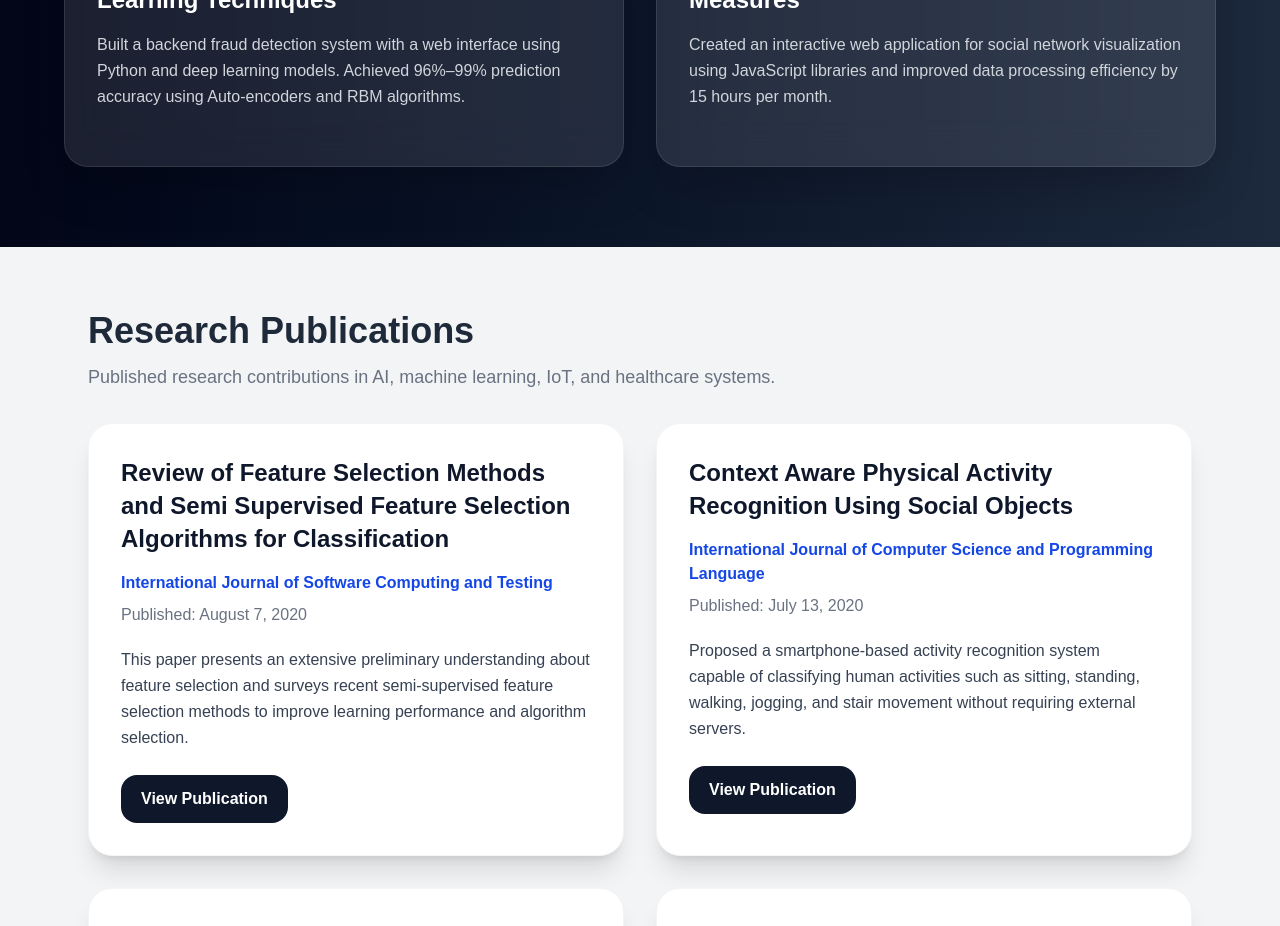
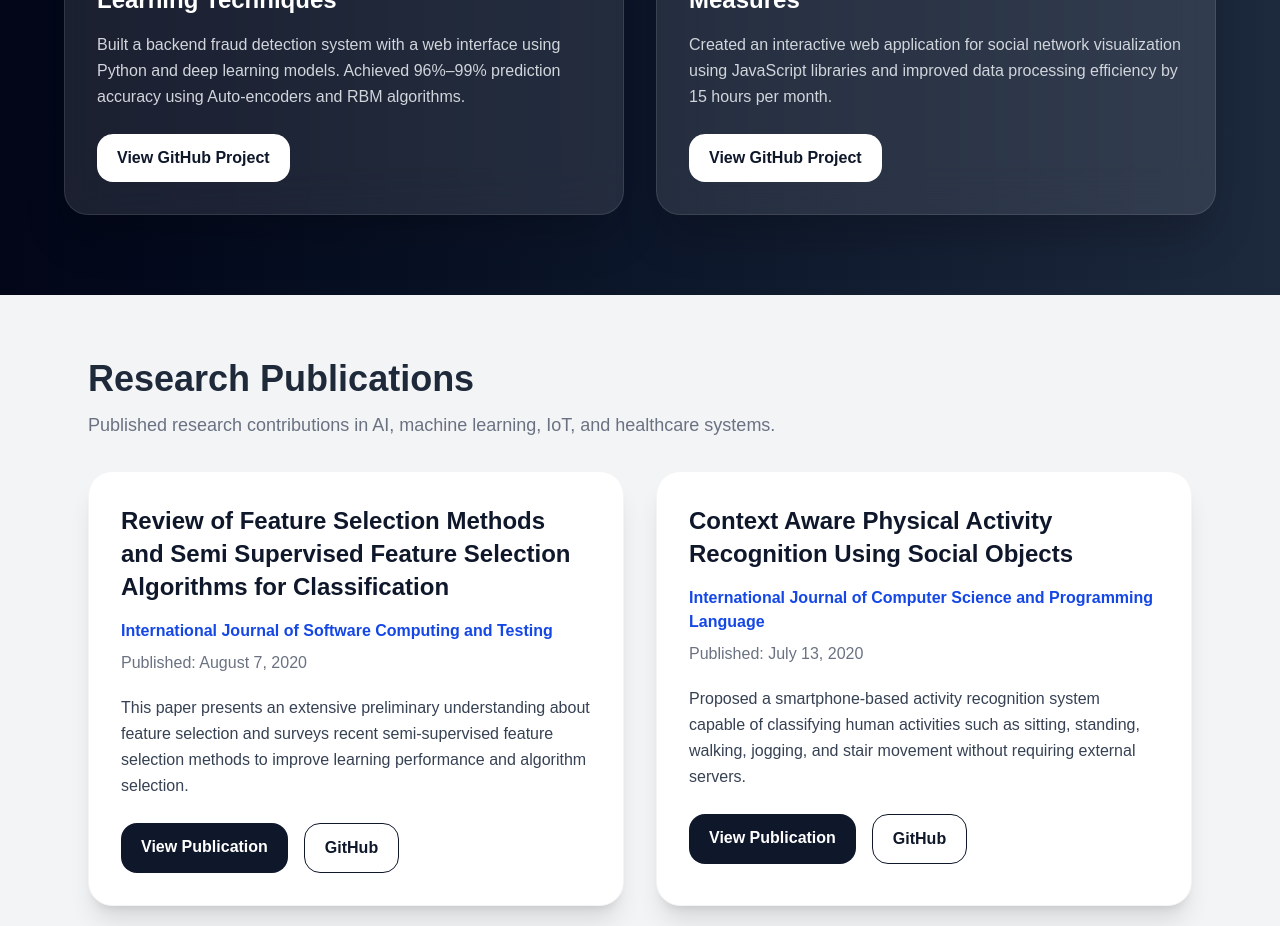
Before and after one commit to SuvarnaAdityan/suvarna-portfolio-, a Next.js app: page / in a window 1280 px wide. Shown: the part 2920-3846 px from the top of the page. Built offline with nearby package versions, Linux system fonts and the light colour scheme.

Commit message:
Added GitHub links for projects and publications

```diff
--- a/app/page.js
+++ b/app/page.js
@@ -47,20 +47,22 @@ export default function SuvarnaPortfolio() {
         "Provided qualification support for memory chips using PINE and RDX boards.",
         "Reduced failure rates by 15% through detailed testing and analysis."
       ]
-    }
+    },
   ];
 
   const projects = [
     {
       title: "Credit Card Fraud Detection using Deep Learning Techniques",
       description:
-        "Built a backend fraud detection system with a web interface using Python and deep learning models. Achieved 96%–99% prediction accuracy using Auto-encoders and RBM algorithms."
+        "Built a backend fraud detection system with a web interface using Python and deep learning models. Achieved 96%–99% prediction accuracy using Auto-encoders and RBM algorithms.",
+        github: "https://github.com/SuvarnaAdityan/credit-card-fraud-detection",
     },
     {
       title: "Social Network Analysis Using Centrality Measures",
       description:
-        "Created an interactive web application for social network visualization using JavaScript libraries and improved data processing efficiency by 15 hours per month."
-    }
+        "Created an interactive web application for social network visualization using JavaScript libraries and improved data processing efficiency by 15 hours per month.",
+      github: "https://github.com/SuvarnaAdityan/social-network-analysis-centrality",
+    },
   ];
 
   const publications = [
@@ -70,6 +72,8 @@ export default function SuvarnaPortfolio() {
     journal: "International Journal of Software Computing and Testing",
     date: "August 7, 2020",
     url: "https://computers.journalspub.info/index.php?journal=JSCT&page=article&op=view&path%5B%5D=598",
+    github:
+      "https://github.com/SuvarnaAdityan/semi-supervised-feature-selection",
     description:
       "This paper presents an extensive preliminary understanding about feature selection and surveys recent semi-supervised feature selection methods to improve learning performance and algorithm selection.",
   },
@@ -78,6 +82,7 @@ export default function SuvarnaPortfolio() {
     journal: "International Journal of Computer Science and Programming Language",
     date: "July 13, 2020",
     url: "https://www.journalspub.com",
+    github: "https://github.com/SuvarnaAdityan/physical-activity-recognition-smartphone",
     description:
       "Proposed a smartphone-based activity recognition system capable of classifying human activities such as sitting, standing, walking, jogging, and stair movement without requiring external servers.",
   },
@@ -87,6 +92,7 @@ export default function SuvarnaPortfolio() {
       "International Journal of Scientific Research in Science, Engineering and Technology",
     date: "June 11, 2020",
     url: "https://ijsrset.com/IJSRSET207380",
+    github: "https://github.com/SuvarnaAdityan/credit-card-fraud-federated-learning",
     description:
       "Implemented Autoencoder and Restricted Boltzmann Machine algorithms within a federated learning framework to identify and predict fraudulent credit card users.",
   },
@@ -96,6 +102,7 @@ export default function SuvarnaPortfolio() {
       "International Journal of Scientific Research in Computer Science, Engineering and Information Technology",
     date: "March 31, 2018",
     url: "https://ijsrcseit.com/CSEIT1833436",
+    github: "https://github.com/SuvarnaAdityan/critical-care-monitoring-iot",
     description:
       "Designed a smart healthcare monitoring architecture using IoT to evaluate patient criticality, prioritize emergency data, and support caregivers and healthcare professionals with real-time monitoring.",
   },
@@ -336,6 +343,14 @@ export default function SuvarnaPortfolio() {
                 <p className="text-gray-300 leading-relaxed mb-6">
                   {project.description}
                 </p>
+                <a
+                href={project.github}
+                target="_blank"
+                rel="noopener noreferrer"
+                className="inline-block bg-white text-slate-900 px-5 py-3 rounded-2xl font-semibold hover:scale-105 transition"
+                >
+                  View GitHub Project
+                </a>
 
 
               </div>
@@ -377,6 +392,7 @@ export default function SuvarnaPortfolio() {
                 {publication.description}
               </p>
 
+              <div className="flex flex-wrap gap-4">
                 <a
                  href={publication.url}
                  target="_blank"
@@ -385,6 +401,16 @@ export default function SuvarnaPortfolio() {
                  >
                   View Publication
                 </a>
+
+                 <a
+                  href={publication.github}
+                  target="_blank"
+                  rel="noopener noreferrer"
+                  className="inline-block border border-slate-900 text-slate-900 px-5 py-3 rounded-2xl font-semibold hover:bg-slate-900 hover:text-white transition"
+                 >
+                  GitHub
+                </a>
+              </div>
             </div>
           ))}
         </div>
```
Lines whose indentation alone changed are shown as unchanged.
